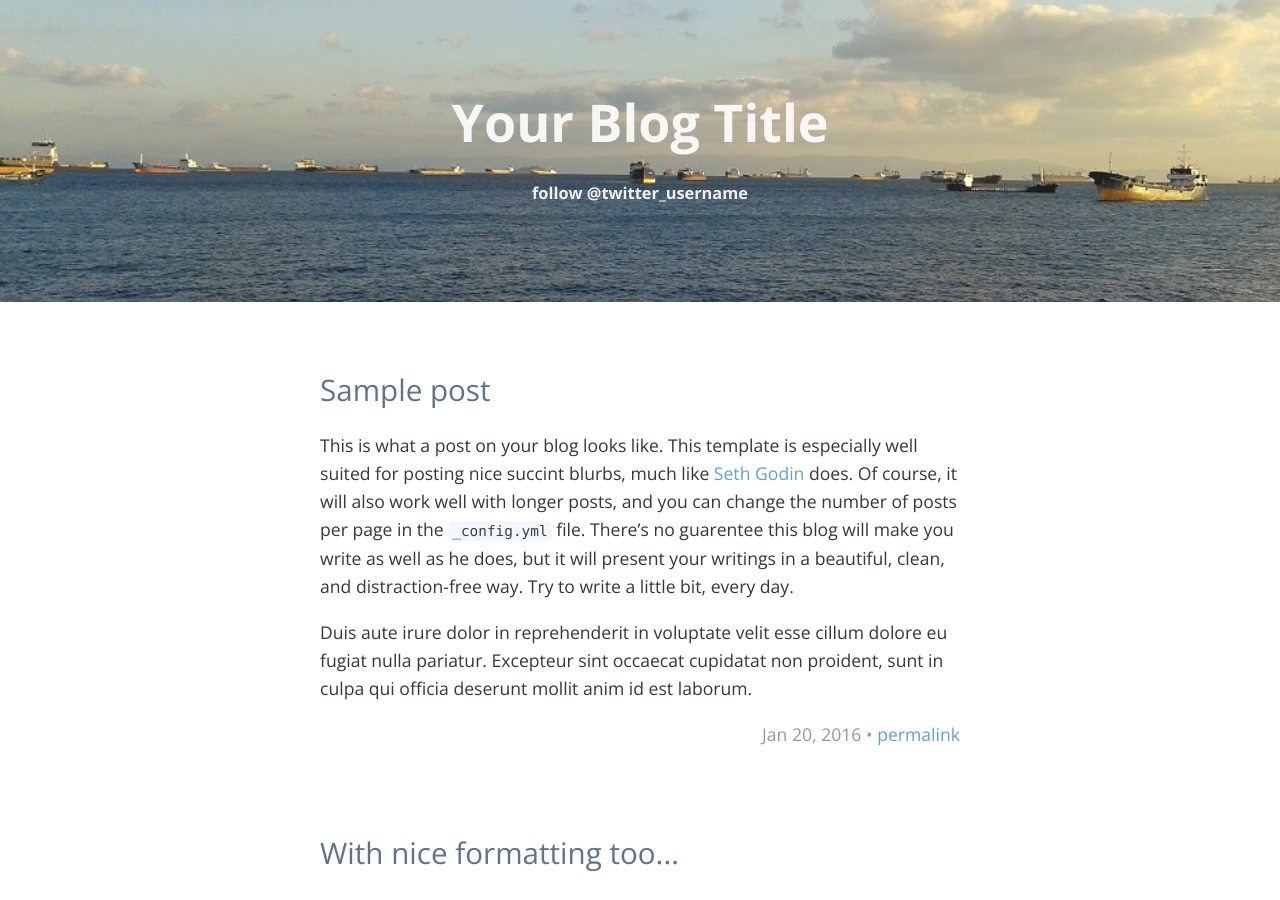
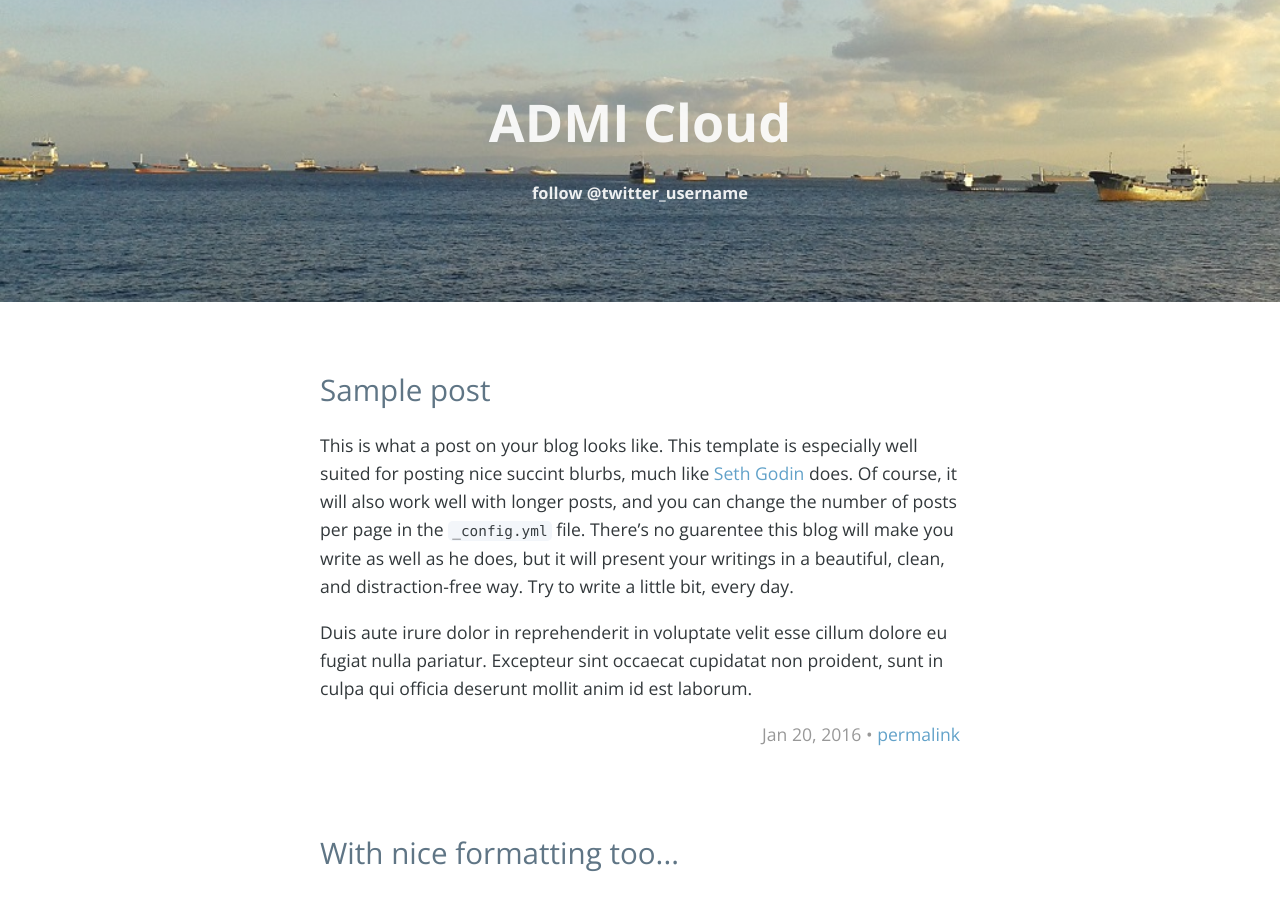
Before and after one commit to imingtsou/imingtsou.github.io, a Jekyll site: the page built from index.html, in a window 1280 px wide and 900 px high. Built offline with Jekyll 4.4.1, drawn with Linux system fonts in a browser that asks for light colours; the list of posts is cut into pages by our own code.

Commit message:
update title

```diff
--- a/_config.yml
+++ b/_config.yml
@@ -6,7 +6,7 @@
 # 'jekyll serve'. If you change this file, please restart the server process.
 
 # Site settings
-title: Your Blog Title
+title: ADMI Cloud
 description: '' # write a nice description for your blog
 baseurl: '' # the subpath of your site, e.g. /blog
 url: '' # the base hostname & protocol for your site http://www.example.com
```
